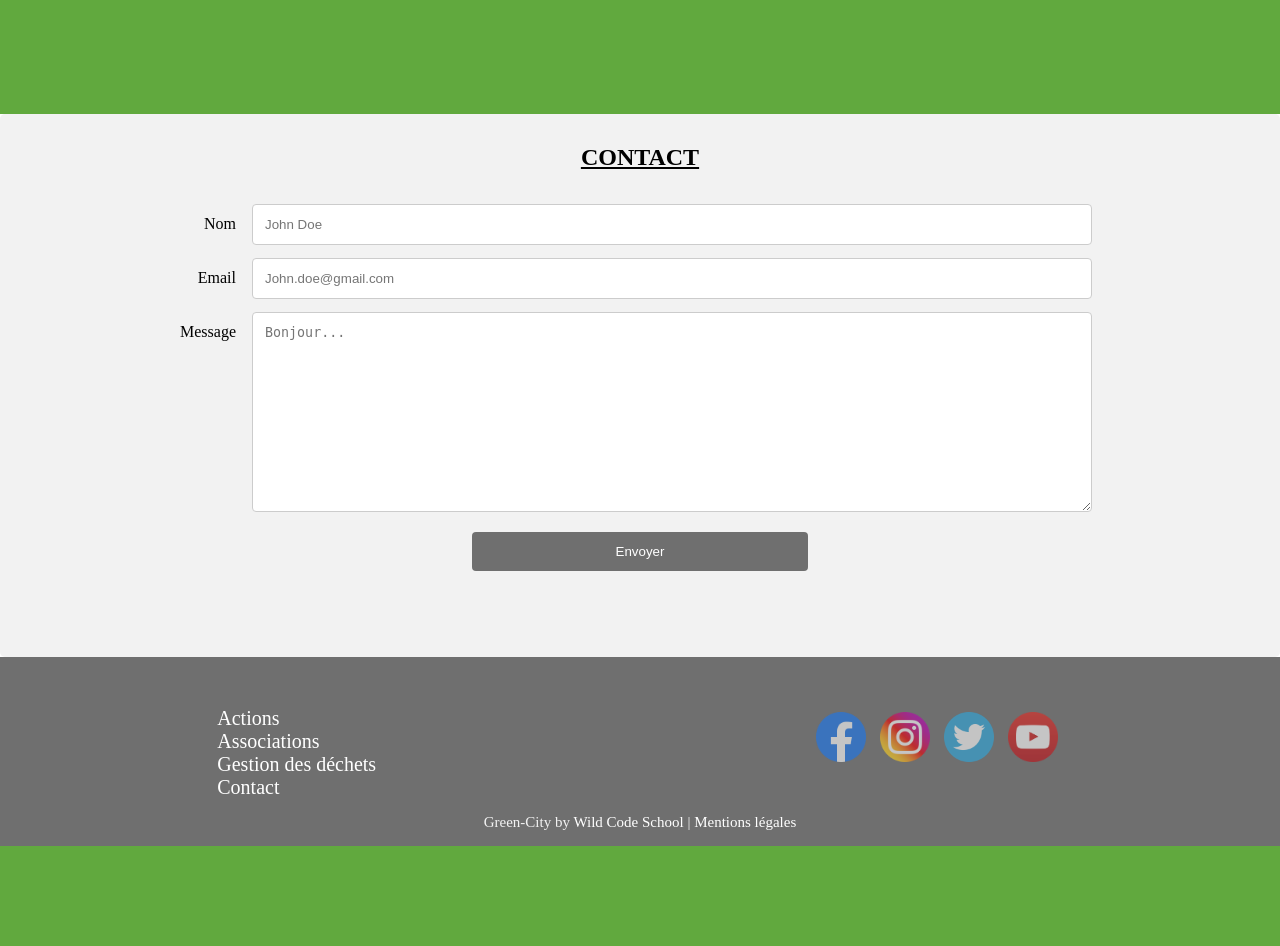
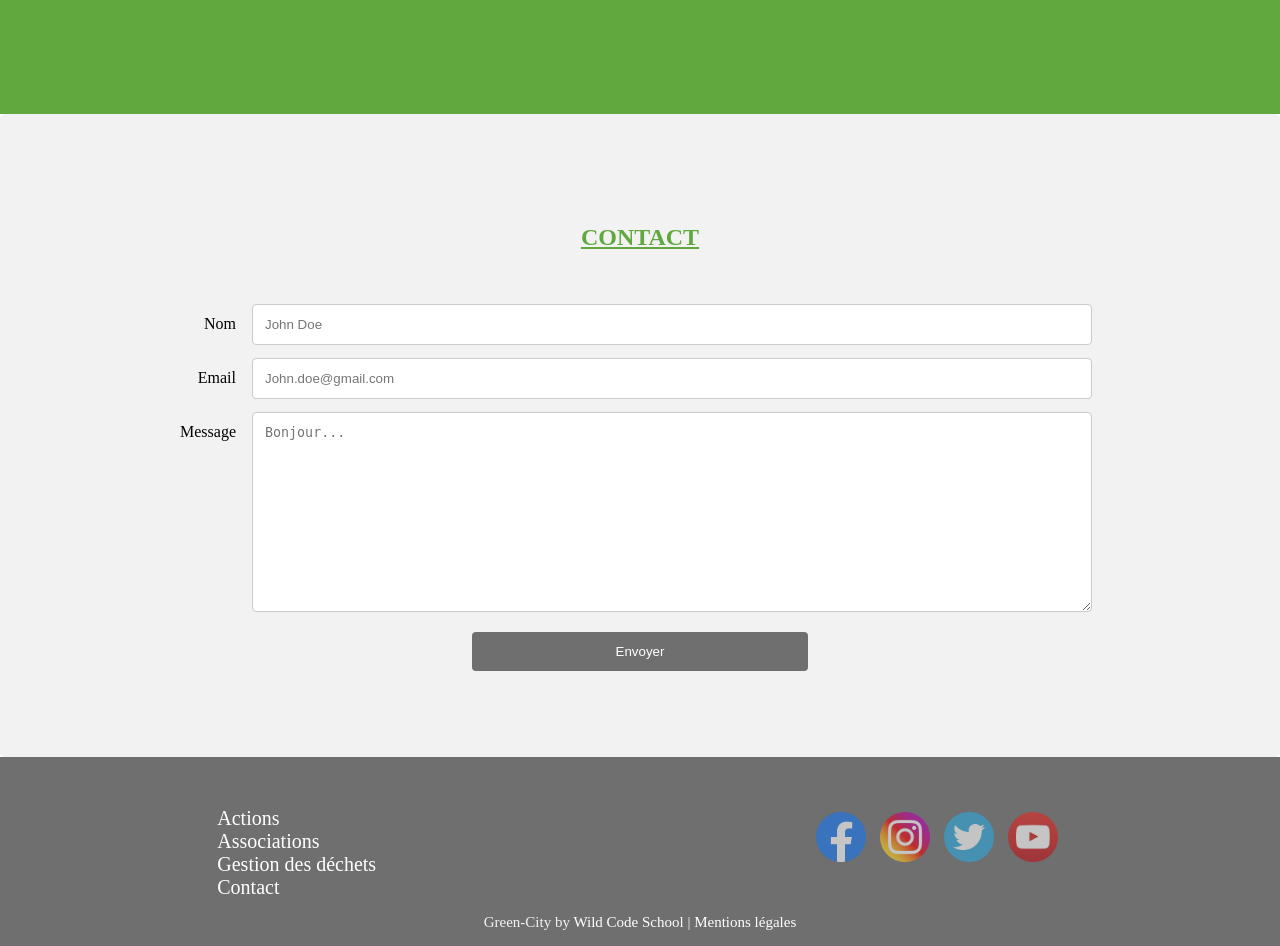
Before and after one commit to MartinCazamajor/Green-City, a PHP site: page /index.html in a window 1280 px wide. Shown: the part 2553-3499 px from the top of the page. Before the commit the page ends 3399 px from the top, so only its background shows below. Run offline with PHP 8.4, Linux system fonts and the light colour scheme.

Commit message:
Modif padding et couleur

```diff
--- a/style.css
+++ b/style.css
@@ -135,7 +135,6 @@ a {
   text-transform:uppercase;
   text-decoration:underline;
   padding-bottom:10px;
-  text-shadow: 1px 1px 2px var(--Dark);
 }
 #actions .group-action{
   display: flex;
@@ -197,7 +196,6 @@ a {
   color:var(--green);
   text-decoration:underline;
   padding-bottom:20px;
-  text-shadow: 1px 1px 2px var(--Dark);
   text-align:center;
 }
 #associations .group-asso{
@@ -336,10 +334,9 @@ width:50%;
 }
 #associations h2, #page-asso h1{
     text-transform:uppercase;
-    color:var(--green);
+    color: #61A93E;
     text-decoration:underline;
     padding-bottom:20px;
-    text-shadow: 1px 1px 2px var(--Dark);
     text-align:center;
 }
 #associations .group-asso{
@@ -490,6 +487,7 @@ width:50%;
   text-align:center;
   margin-bottom: 20px;
   margin-top: 20px;
+  color: #61A93E;
 }
 
 
@@ -714,7 +712,11 @@ footer img{
   }
 
   #contact{
-    padding-top: 10px !important;
+    padding-top: 90px !important;
+  }
+
+  #contact h2{
+    margin-bottom: 40px;
   }
 
 
```
